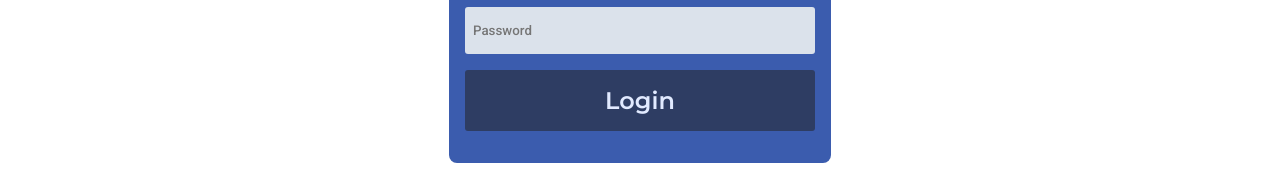
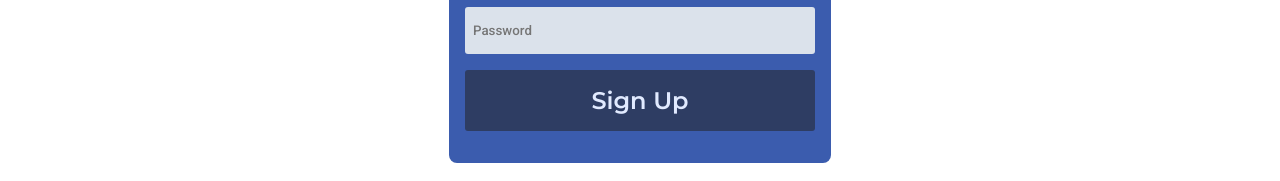
Before and after one commit to carsonalh/betcoin, a React (Create React App) app in the folder frontend/: page /signup in a window 1280 px wide. Shown: the part 558-739 px from the top of the page. Built offline with nearby package versions, Linux system fonts and the light colour scheme.

Commit message:
Changed signup button to say "sign up".

```diff
--- a/frontend/src/SignUp.js
+++ b/frontend/src/SignUp.js
@@ -66,40 +66,9 @@ class SignUp extends React.Component {
                         value={this.state.password}
                         onChange={e => this.setState({ password: e.target.value })}
                     />
-                    <input type="submit" value="Login" />
+                    <input type="submit" value="Sign Up" />
                 </form>
             </div>
-            // <div className="SignUp">
-            //     {this.state.redirect}
-            //     <div className="Menu">
-            //         <ul>
-            //             <li><Link to="/login">Login Instead</Link></li>
-            //         </ul>
-            //     </div>
-            //     <h2>Sign Up</h2>
-            //     {this.state.error}
-            //     <form onSubmit={this.submit}>
-            //         <input
-            //             type="text"
-            //             placeholder="Name"
-            //             value={this.state.name}
-            //             onChange={e => this.setState({ name: e.target.value })}
-            //         />
-            //         <input
-            //             type="email"
-            //             placeholder="Email"
-            //             value={this.state.email}
-            //             onChange={e => this.setState({ email: e.target.value })}
-            //         />
-            //         <input
-            //             type="password"
-            //             placeholder="Password"
-            //             value={this.state.password}
-            //             onChange={e => this.setState({ password: e.target.value })}
-            //         />
-            //         <input type="submit" value="Sign Up" />
-            //     </form>
-            // </div>
         );
     }
 }
```
